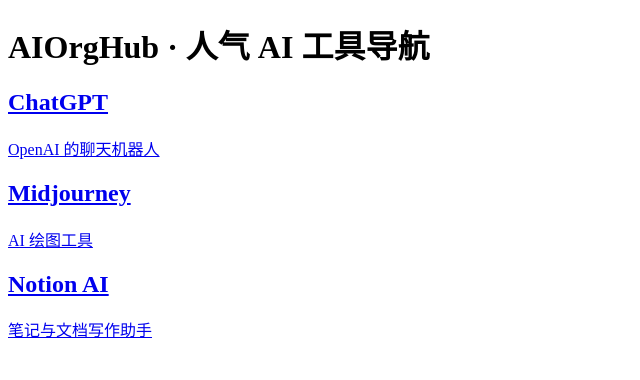
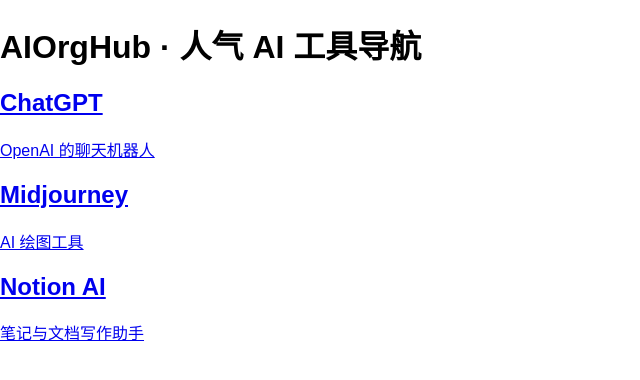
Before and after one commit to daduyun/aiorghub, a Next.js app: page / in a window 1280 px wide. Shown: the top 380 px of the page, without its empty margins (0-640 px from the left). Built offline with nearby package versions, Linux system fonts and the light colour scheme.

Commit message:
Create layout.tsx

```diff
--- /dev/null
+++ b/app/layout.tsx
@@ -0,0 +1,14 @@
+export const metadata = {
+  title: 'AIORGHub - AI 工具大全',
+  description: '探索最新最实用的 AI 工具导航平台',
+};
+
+export default function RootLayout({ children }: { children: React.ReactNode }) {
+  return (
+    <html lang="zh-CN">
+      <body style={{ fontFamily: 'sans-serif', margin: 0, padding: 0 }}>
+        {children}
+      </body>
+    </html>
+  );
+}
```
